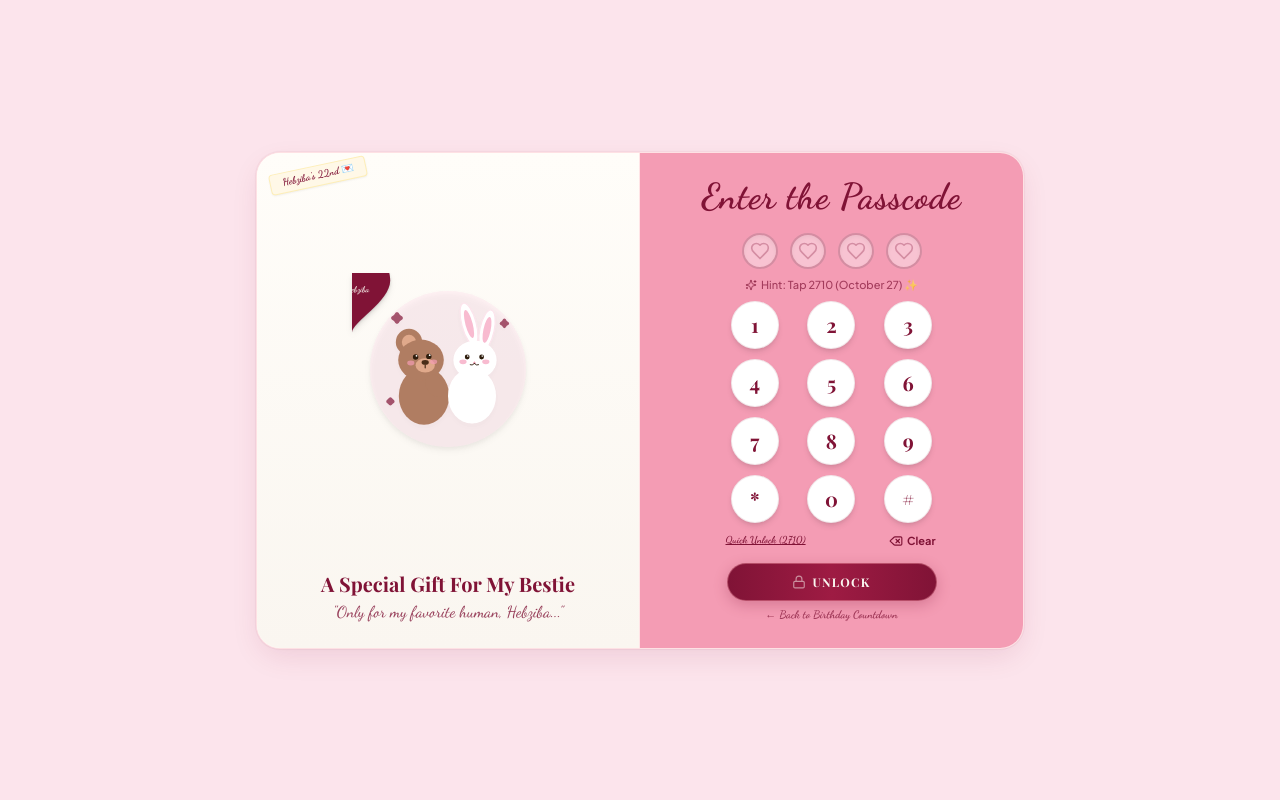
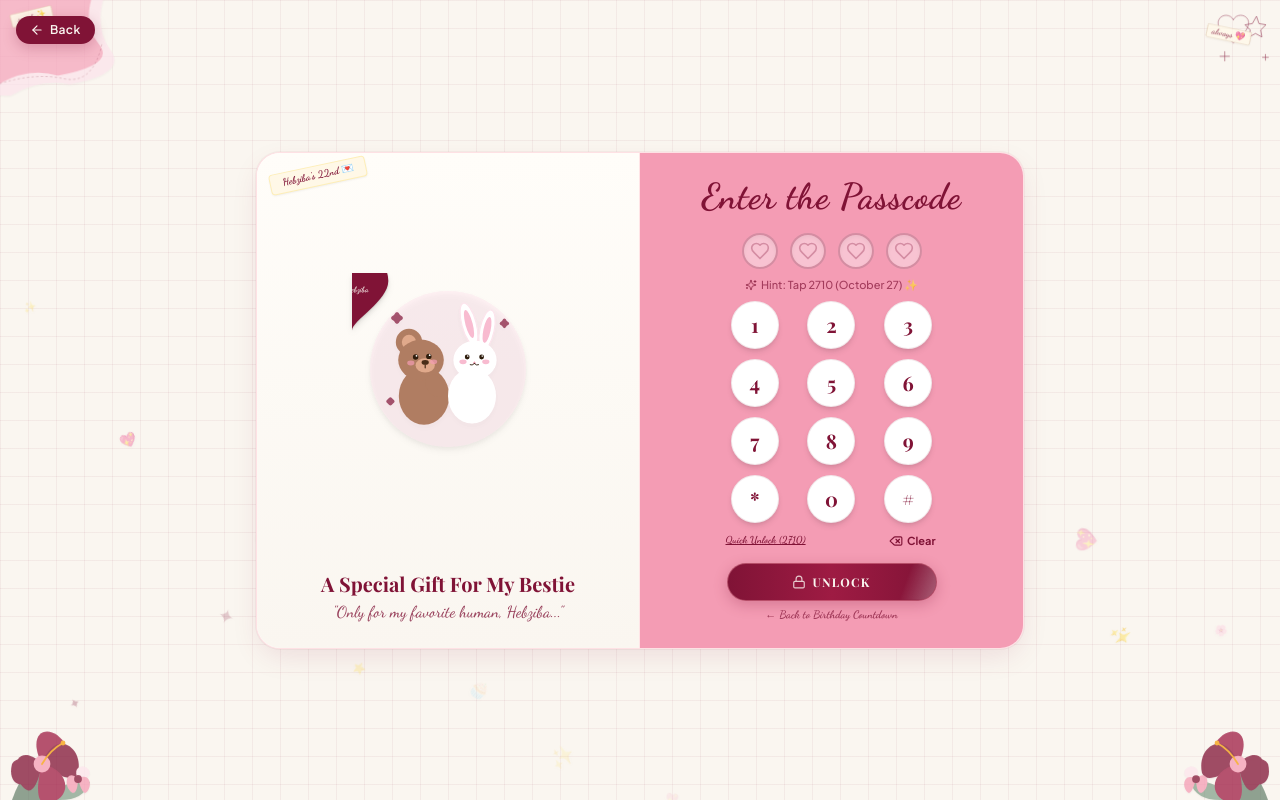
Before and after one commit to DhineshCool/first_website, a React (Vite) app: page / in a window 1280 px wide. Both pictures are taken after a click on the button "Unlock Bestie's Surprise 💌". Built offline with nearby package versions, Linux system fonts and the light colour scheme; a web font is replaced by a local one.

Commit message:
feat: add smooth 3D directional page-turn transitions across all screens

```diff
--- a/src/App.tsx
+++ b/src/App.tsx
@@ -13,8 +13,56 @@ import { LoveLetterGift } from './components/LoveLetterGift';
 import { ScrapbookLayout } from './components/ScrapbookLayout';
 import { FloatingMemoryPhotos } from './components/FloatingMemoryPhotos';
 
+// Screen sequence for directional sliding (forward vs backward)
+const SCREEN_ORDER: Record<ScreenState, number> = {
+  BIRTHDAY_COUNTDOWN: 0,
+  LOCK: 1,
+  COUNTDOWN: 2,
+  CAKE: 3,
+  PROMPT_GIFT: 4,
+  REJECT_GIFT: 4.5,
+  GIFT_HUB: 5,
+  GIFT_MUSIC: 6,
+  GIFT_BOUQUET: 6,
+  GIFT_LETTER: 6,
+};
+
+// Smooth scrapbook page-turn variants with 3D perspective and velvety cubic-bezier deceleration
+const pageVariants = {
+  enter: (direction: number) => ({
+    x: direction > 0 ? 42 : -42,
+    opacity: 0,
+    scale: 0.96,
+    rotateY: direction > 0 ? 4 : -4,
+    filter: 'blur(6px)',
+  }),
+  center: {
+    x: 0,
+    opacity: 1,
+    scale: 1,
+    rotateY: 0,
+    filter: 'blur(0px)',
+    transition: {
+      duration: 0.48,
+      ease: [0.22, 1, 0.36, 1], // Velvety smooth Apple-style easeOut
+    },
+  },
+  exit: (direction: number) => ({
+    x: direction > 0 ? -42 : 42,
+    opacity: 0,
+    scale: 0.96,
+    rotateY: direction > 0 ? -4 : 4,
+    filter: 'blur(6px)',
+    transition: {
+      duration: 0.35,
+      ease: [0.32, 0, 0.67, 0], // Smooth acceleration into exit
+    },
+  }),
+};
+
 export const App: React.FC = () => {
   const [screenState, setScreenState] = useState<ScreenState>('BIRTHDAY_COUNTDOWN');
+  const [direction, setDirection] = useState<number>(1);
   const [candlesBlown, setCandlesBlown] = useState<boolean>(false);
 
   // Clear any legacy session flag on mount so every run starts clean
@@ -26,6 +74,13 @@ export const App: React.FC = () => {
     }
   }, []);
 
+  const navigateTo = (nextState: ScreenState) => {
+    const currentOrder = SCREEN_ORDER[screenState] ?? 0;
+    const nextOrder = SCREEN_ORDER[nextState] ?? 0;
+    setDirection(nextOrder >= currentOrder ? 1 : -1);
+    setScreenState(nextState);
+  };
+
   const handleCandlesBlown = () => {
     setCandlesBlown(true);
   };
@@ -33,43 +88,46 @@ export const App: React.FC = () => {
   // Handle navigation transitions
   const handleEnterPasscode = () => {
     setCandlesBlown(false);
-    setScreenState('LOCK');
+    navigateTo('LOCK');
   };
   const handleBackToCountdown = () => {
     setCandlesBlown(false);
-    setScreenState('BIRTHDAY_COUNTDOWN');
+    navigateTo('BIRTHDAY_COUNTDOWN');
   };
   const handlePasscodeSuccess = () => {
     setCandlesBlown(false);
-    setScreenState('COUNTDOWN');
+    navigateTo('COUNTDOWN');
   };
-  const handleCountdownComplete = () => setScreenState('CAKE');
-  const handleCakeContinue = () => setScreenState('PROMPT_GIFT');
-  const handleAcceptGift = () => setScreenState('GIFT_HUB');
-  const handleRejectGift = () => setScreenState('REJECT_GIFT');
-  const handleTryAgain = () => setScreenState('PROMPT_GIFT');
+  const handleCountdownComplete = () => navigateTo('CAKE');
+  const handleCakeContinue = () => navigateTo('PROMPT_GIFT');
+  const handleAcceptGift = () => navigateTo('GIFT_HUB');
+  const handleRejectGift = () => navigateTo('REJECT_GIFT');
+  const handleTryAgain = () => navigateTo('PROMPT_GIFT');
 
   // Gift selections
-  const handleSelectMusic = () => setScreenState('GIFT_MUSIC');
-  const handleSelectBouquet = () => setScreenState('GIFT_BOUQUET');
-  const handleSelectLetter = () => setScreenState('GIFT_LETTER');
+  const handleSelectMusic = () => navigateTo('GIFT_MUSIC');
+  const handleSelectBouquet = () => navigateTo('GIFT_BOUQUET');
+  const handleSelectLetter = () => navigateTo('GIFT_LETTER');
 
   // Back button navigation (screens after Candle view)
   const handleBack = () => {
     switch (screenState) {
+      case 'LOCK':
+        navigateTo('BIRTHDAY_COUNTDOWN');
+        break;
       case 'GIFT_MUSIC':
       case 'GIFT_BOUQUET':
       case 'GIFT_LETTER':
-        setScreenState('GIFT_HUB');
+        navigateTo('GIFT_HUB');
         break;
       case 'GIFT_HUB':
-        setScreenState('PROMPT_GIFT');
+        navigateTo('PROMPT_GIFT');
         break;
       case 'REJECT_GIFT':
-        setScreenState('PROMPT_GIFT');
+        navigateTo('PROMPT_GIFT');
         break;
       case 'PROMPT_GIFT':
-        setScreenState('CAKE');
+        navigateTo('CAKE');
         break;
       default:
         break;
@@ -77,8 +135,8 @@ export const App: React.FC = () => {
   };
 
   // Whether the back button should appear
-  // "Render a pill button '← Back' at top-left on all screens after the Candle view."
   const showBackButton = [
+    'LOCK',
     'PROMPT_GIFT',
     'REJECT_GIFT',
     'GIFT_HUB',
@@ -87,33 +145,31 @@ export const App: React.FC = () => {
     'GIFT_LETTER',
   ].includes(screenState);
 
-  // If on LOCK screen, render without the scrapbook frame
-  if (screenState === 'LOCK') {
-    return (
-      <PasscodeScreen
-        correctPasscode="2710"
-        onSuccess={handlePasscodeSuccess}
-        onBackToCountdown={handleBackToCountdown}
-      />
-    );
-  }
-
   return (
     <ScrapbookLayout showBackButton={showBackButton} onBack={handleBack}>
-      <AnimatePresence mode="wait">
+      <AnimatePresence mode="wait" custom={direction}>
         <motion.div
           key={screenState}
-          initial={{ opacity: 0, y: 15 }}
-          animate={{ opacity: 1, y: 0 }}
-          exit={{ opacity: 0, y: -15 }}
-          transition={{ duration: 0.35, ease: 'easeInOut' }}
-          className="w-full flex flex-col items-center justify-center relative z-20"
+          custom={direction}
+          variants={pageVariants}
+          initial="enter"
+          animate="center"
+          exit="exit"
+          className="w-full flex flex-col items-center justify-center relative z-20 preserve-3d"
         >
           {screenState === 'BIRTHDAY_COUNTDOWN' && (
             <StartingCountdownScreen
               onEnterPasscode={handleEnterPasscode}
               targetDate="2026-10-27T00:00:00"
               recipientName="Hebziba"
+            />
+          )}
+
+          {screenState === 'LOCK' && (
+            <PasscodeScreen
+              correctPasscode="2710"
+              onSuccess={handlePasscodeSuccess}
+              onBackToCountdown={handleBackToCountdown}
             />
           )}
 
--- a/src/components/BouquetBuilderGift.tsx
+++ b/src/components/BouquetBuilderGift.tsx
@@ -122,10 +122,10 @@ export const BouquetBuilderGift: React.FC = () => {
           /* ================= VIEW 1: 6 CURATED BOUQUETS MENU ================= */
           <motion.div
             key="gallery"
-            initial={{ opacity: 0, y: 15 }}
-            animate={{ opacity: 1, y: 0 }}
-            exit={{ opacity: 0, y: -15 }}
-            transition={{ duration: 0.4 }}
+            initial={{ opacity: 0, scale: 0.96, filter: 'blur(5px)' }}
+            animate={{ opacity: 1, scale: 1, filter: 'blur(0px)' }}
+            exit={{ opacity: 0, scale: 0.96, filter: 'blur(5px)' }}
+            transition={{ duration: 0.45, ease: [0.22, 1, 0.36, 1] }}
             className="w-full max-w-5xl flex flex-col items-center text-center"
           >
             {/* Washi Tape Header Badge */}
@@ -218,10 +218,10 @@ export const BouquetBuilderGift: React.FC = () => {
           /* ================= VIEW 2: PRESENTED SPOTLIGHT VIEW ================= */
           <motion.div
             key="presented"
-            initial={{ opacity: 0, scale: 0.95 }}
-            animate={{ opacity: 1, scale: 1 }}
-            exit={{ opacity: 0, scale: 0.95 }}
-            transition={{ duration: 0.4 }}
+            initial={{ opacity: 0, scale: 0.94, filter: 'blur(6px)' }}
+            animate={{ opacity: 1, scale: 1, filter: 'blur(0px)' }}
+            exit={{ opacity: 0, scale: 0.94, filter: 'blur(6px)' }}
+            transition={{ duration: 0.45, ease: [0.22, 1, 0.36, 1] }}
             className="w-full max-w-5xl flex flex-col items-center"
           >
             {/* Header Title */}
--- a/src/components/PasscodeScreen.tsx
+++ b/src/components/PasscodeScreen.tsx
@@ -89,12 +89,9 @@ export const PasscodeScreen: React.FC<PasscodeScreenProps> = ({
   });
 
   return (
-    <div className="min-h-screen w-full bg-[#FCE4EC] flex items-center justify-center p-3 sm:p-4 select-none">
+    <div className="w-full flex items-center justify-center py-1 sm:py-3 select-none my-auto">
       {/* Centered Two-Column Scrapbook Card */}
-      <motion.div
-        initial={{ opacity: 0, scale: 0.95, y: 15 }}
-        animate={{ opacity: 1, scale: 1, y: 0 }}
-        transition={{ duration: 0.5, ease: 'easeOut' }}
+      <div
         className="w-full max-w-3xl bg-white rounded-3xl shadow-scrapbook-card border border-rose-200/60 overflow-hidden grid grid-cols-1 md:grid-cols-2"
       >
         {/* ================= LEFT COLUMN: CUTE BEAR & BUNNY ================= */}
@@ -301,7 +298,7 @@ export const PasscodeScreen: React.FC<PasscodeScreenProps> = ({
             )}
           </div>
         </div>
-      </motion.div>
+      </div>
     </div>
   );
 };
```
